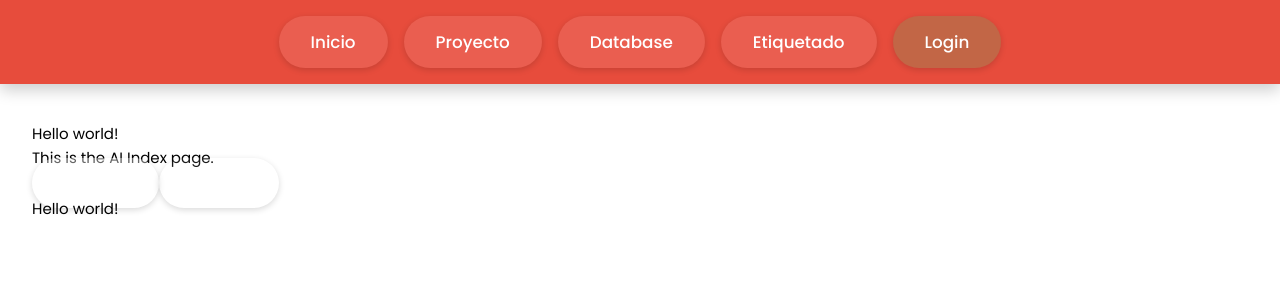
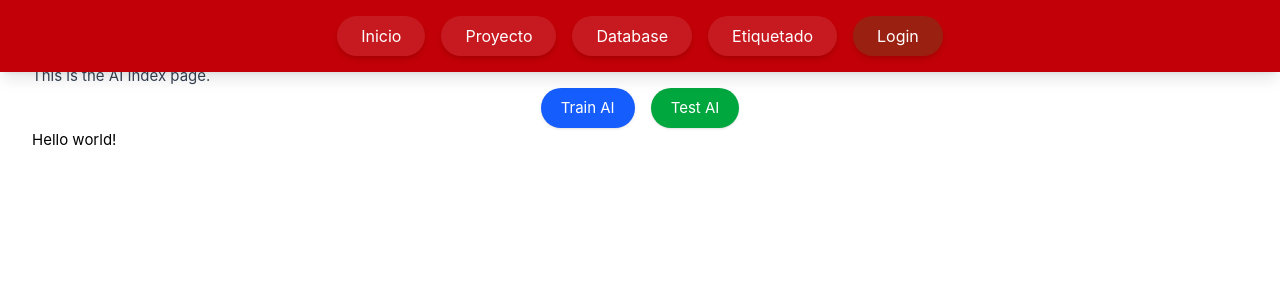
Before and after one commit to NeuroBerry-Team/main-web-app, a Vue app in the folder webclient/: page /AI/train in a window 1280 px wide. Shown: the top 300 px of the page. Built offline with nearby package versions, Linux system fonts and the light colour scheme; no server answers.

Commit message:
Temporal tailwind style for app.vue

```diff
--- a/webclient/src/App.vue
+++ b/webclient/src/App.vue
@@ -5,158 +5,31 @@ import { useAuth } from './composables/use_auth.js'
 import { useCSRF } from './composables/use_csrf.js'
 import NavBar from './components/NavBar.vue'
 
-// Use authentication composable
 const { checkAuthStatus } = useAuth()
-
-// Use CSRF protection
 const { initializeCSRF } = useCSRF()
 
-// Check authentication status when app loads
 onMounted(async () => {
-  await initializeCSRF()  // Initialize CSRF first
+  await initializeCSRF()
   await checkAuthStatus()
 })
 </script>
 
 <template>
-  <div id="app">
-    <header>
-      <div class="header-content">
+  <div id="app" class="w-full min-h-screen flex flex-col font-poppins">
+    <header
+      class="fixed top-0 left-0 w-full bg-red-700 text-white py-4 flex justify-center shadow-lg z-[1000] transition-colors duration-300 hover:bg-red-600"
+    >
+      <div class="flex items-center justify-center gap-8 w-full max-w-5xl flex-wrap md:flex-col md:gap-2">
         <NavBar />
       </div>
     </header>
 
-    <main class="view-container">
+    <main class="w-full min-h-screen mt-[90px] p-8 box-border">
       <RouterView />
     </main>
   </div>
 </template>
 
 <style>
-@import url('https://fonts.googleapis.com/css2?family=Poppins:wght@400;500;600&display=swap');
-
-#app {
-  width: 100%;
-  min-height: 100vh;
-  display: flex;
-  flex-direction: column;
-  font-family: 'Poppins', sans-serif;
-}
-
-header {
-  position: fixed;
-  top: 0;
-  left: 0;
-  width: 100%;
-  background-color: #c0392b;
-  color: white;
-  padding: 1rem 0;
-  display: flex;
-  justify-content: center;
-  box-shadow: 0 6px 15px rgba(0,0,0,0.2);
-  z-index: 1000;
-  transition: background-color 0.3s ease;
-}
-
-header:hover {
-  background-color: #e74c3c;
-}
-
-.header-content {
-  display: flex;
-  align-items: center;
-  justify-content: center;
-  gap: 2rem;
-  width: 100%;
-  max-width: 1200px;
-}
-
-nav {
-  display: flex;
-  gap: 1rem;
-  flex: 1;
-  justify-content: center;
-  flex-wrap: wrap;
-}
-
-.nav-button {
-  padding: 0.8rem 2rem;
-  border-radius: 50px;
-  background-color: rgba(255, 255, 255, 0.1);
-  color: white;
-  font-weight: 500;
-  text-decoration: none;
-  font-size: 1.05rem;
-  transition: all 0.3s ease;
-  box-shadow: 0 2px 6px rgba(0,0,0,0.15);
-  text-align: center;
-}
-
-.nav-button:hover {
-  background-color: rgba(255, 255, 255, 0.3);
-  transform: translateY(-2px) scale(1.05);
-  box-shadow: 0 4px 12px rgba(0,0,0,0.25);
-}
-
-.nav-button.router-link-exact-active {
-  background-color: rgba(255, 255, 255, 0.4);
-}
-
-/* Authentication-specific buttons */
-.login-button {
-  background-color: rgba(46, 204, 113, 0.2);
-}
-
-.login-button:hover {
-  background-color: rgba(46, 204, 113, 0.4);
-}
-
-.logout-button {
-  background-color: rgba(231, 76, 60, 0.2);
-  border: none;
-  cursor: pointer;
-  font-family: inherit;
-  font-size: 1.05rem;
-}
-
-.logout-button:hover {
-  background-color: rgba(231, 76, 60, 0.4);
-}
-
-.admin-link {
-  background-color: rgba(155, 89, 182, 0.2);
-}
-
-.admin-link:hover {
-  background-color: rgba(155, 89, 182, 0.4);
-}
-
-.user-role {
-  font-size: 0.85rem;
-  opacity: 0.8;
-  margin-left: 0.5rem;
-}
-
-.view-container {
-  width: 100%;
-  min-height: 100vh;
-  margin-top: 90px;
-  padding: 2rem;
-  box-sizing: border-box;
-}
-
-@media (max-width: 768px) {
-  .header-content {
-    flex-direction: column;
-    gap: 0.5rem;
-  }
-  nav {
-    gap: 0.5rem;
-    flex-direction: column;
-    justify-content: center;
-  }
-  .nav-button {
-    width: 100%;
-  }
-}
+@import url('https://fonts.googleapis.com/css2?family=Poppins:wght@400;500;600&display=swap'); /*TODO: Change it to tailwind.config */
 </style>
--- a/webclient/src/components/NavBar.vue
+++ b/webclient/src/components/NavBar.vue
@@ -1,5 +1,5 @@
 <script setup>
-import { RouterLink} from 'vue-router'
+import { RouterLink } from 'vue-router'
 import { useAuth } from '../composables/use_auth.js'
 const { isLoggedIn, user, isAdmin, logout } = useAuth()
 
@@ -10,24 +10,51 @@ const handleLogout = async () => {
 }
 </script>
 <template>
-    <!-- MENU -->
-    <nav>
-        <RouterLink to="/" class="nav-button">Inicio</RouterLink>
-        <RouterLink to="/about" class="nav-button">Proyecto</RouterLink>
-        <RouterLink to="/database" class="nav-button">Database</RouterLink>
-        <RouterLink to="/etiquetado" class="nav-button">Etiquetado</RouterLink>
+  <nav class="flex flex-wrap gap-4 items-center justify-center">
+    <RouterLink
+      to="/"
+      class="px-6 py-2 rounded-full bg-white/10 text-white font-medium text-base transition-all duration-300 shadow-md text-center hover:bg-white/30 hover:-translate-y-0.5 hover:scale-105"
+    >Inicio</RouterLink>
+    <RouterLink
+      to="/about"
+      class="px-6 py-2 rounded-full bg-white/10 text-white font-medium text-base transition-all duration-300 shadow-md text-center hover:bg-white/30 hover:-translate-y-0.5 hover:scale-105"
+    >Proyecto</RouterLink>
+    <RouterLink
+      to="/database"
+      class="px-6 py-2 rounded-full bg-white/10 text-white font-medium text-base transition-all duration-300 shadow-md text-center hover:bg-white/30 hover:-translate-y-0.5 hover:scale-105"
+    >Database</RouterLink>
+    <RouterLink
+      to="/etiquetado"
+      class="px-6 py-2 rounded-full bg-white/10 text-white font-medium text-base transition-all duration-300 shadow-md text-center hover:bg-white/30 hover:-translate-y-0.5 hover:scale-105"
+    >Etiquetado</RouterLink>
 
-        <!-- Show application link only if logged in -->
-        <RouterLink v-if="isLoggedIn" to="/AI" class="nav-button">Aplicación</RouterLink>
+    <!-- Show application link only if logged in -->
+    <RouterLink
+      v-if="isLoggedIn"
+      to="/AI"
+      class="px-6 py-2 rounded-full bg-blue-600/20 text-white font-medium text-base transition-all duration-300 shadow-md text-center hover:bg-blue-600/40 hover:-translate-y-0.5 hover:scale-105"
+    >Aplicación</RouterLink>
 
-        <!-- Show admin features if user is admin -->
-        <RouterLink v-if="isAdmin" to="/admin" class="nav-button admin-link">Admin</RouterLink> <!-- TODO: Implement admin panel -->
+    <!-- Show admin features if user is admin or superadmin -->
+    <RouterLink
+      v-if="isAdmin"
+      to="/admin"
+      class="px-6 py-2 rounded-full bg-purple-600/20 text-white font-medium text-base transition-all duration-300 shadow-md text-center hover:bg-purple-600/40 hover:-translate-y-0.5 hover:scale-105"
+    >Admin</RouterLink>
 
-        <!-- Authentication links -->
-        <RouterLink v-if="!isLoggedIn" to="/login" class="nav-button login-button">Login</RouterLink>
-        <button v-if="isLoggedIn" @click="handleLogout" class="nav-button logout-button">
-        Logout
-        <span v-if="user?.role" class="user-role">({{ user.role }})</span>
-        </button>
-    </nav>
+    <!-- Authentication links -->
+    <RouterLink
+      v-if="!isLoggedIn"
+      to="/login"
+      class="px-6 py-2 rounded-full bg-green-600/20 text-white font-medium text-base transition-all duration-300 shadow-md text-center hover:bg-green-600/40 hover:-translate-y-0.5 hover:scale-105"
+    >Login</RouterLink>
+    <button
+      v-if="isLoggedIn"
+      @click="handleLogout"
+      class="px-6 py-2 rounded-full bg-red-600/20 text-white font-medium text-base transition-all duration-300 shadow-md text-center hover:bg-red-600/40 hover:-translate-y-0.5 hover:scale-105 flex items-center gap-2"
+    >
+      Logout
+      <span v-if="user?.role" class="ml-1 text-xs bg-white/20 px-2 py-1 rounded">{{ user.role }}</span>
+    </button>
+  </nav>
 </template>
--- a/webclient/src/views/AI/AI_Index.vue
+++ b/webclient/src/views/AI/AI_Index.vue
@@ -1,7 +1,15 @@
 <template>
-    <h1>Hello world!</h1>
-    <p>This is the AI Index page.</p>
-    <router-link to="/AI/train" class="nav-button">Train AI</router-link>
-    <router-link to="/AI/inference" class="nav-button">Test AI</router-link>
+    <h1 class="text-2xl font-bold mb-2">Hello world!</h1>
+    <p class="mb-6 text-gray-700">This is the AI Index page.</p>
+    <div class="flex gap-4 mb-8 justify-center">
+      <router-link
+        to="/AI/train"
+        class="px-5 py-2 rounded-full bg-blue-600 text-white font-semibold shadow hover:bg-blue-700 transition"
+      >Train AI</router-link>
+      <router-link
+        to="/AI/inference"
+        class="px-5 py-2 rounded-full bg-green-600 text-white font-semibold shadow hover:bg-green-700 transition"
+      >Test AI</router-link>
+    </div>
     <router-view />
 </template>
```
